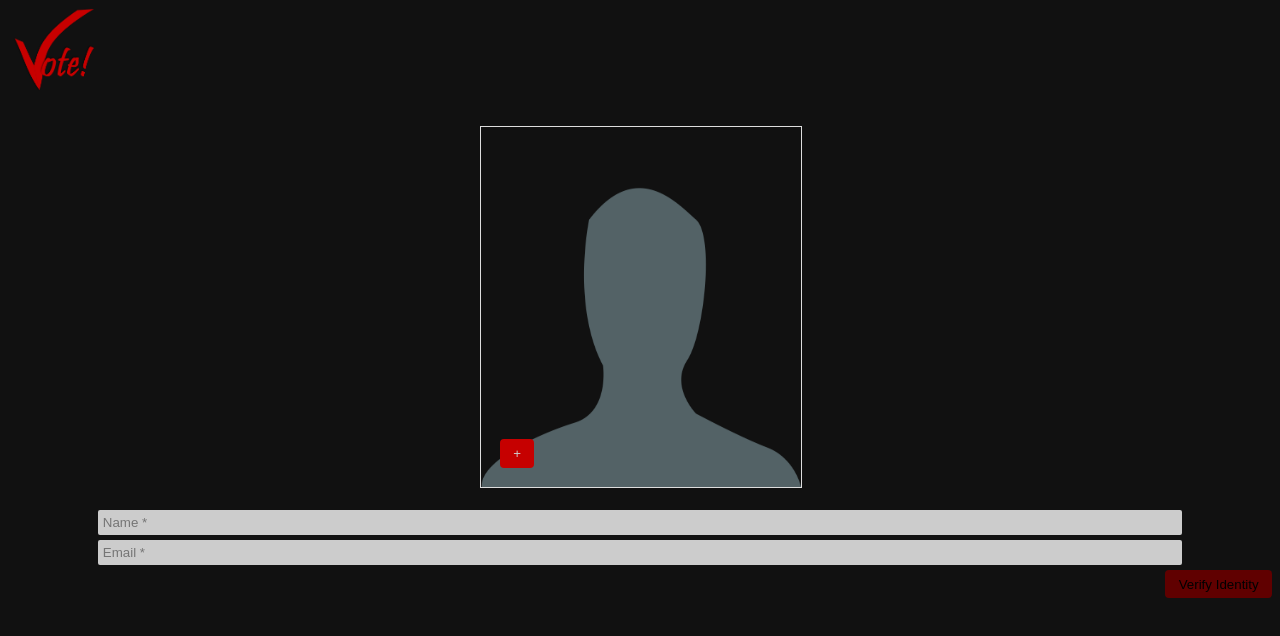
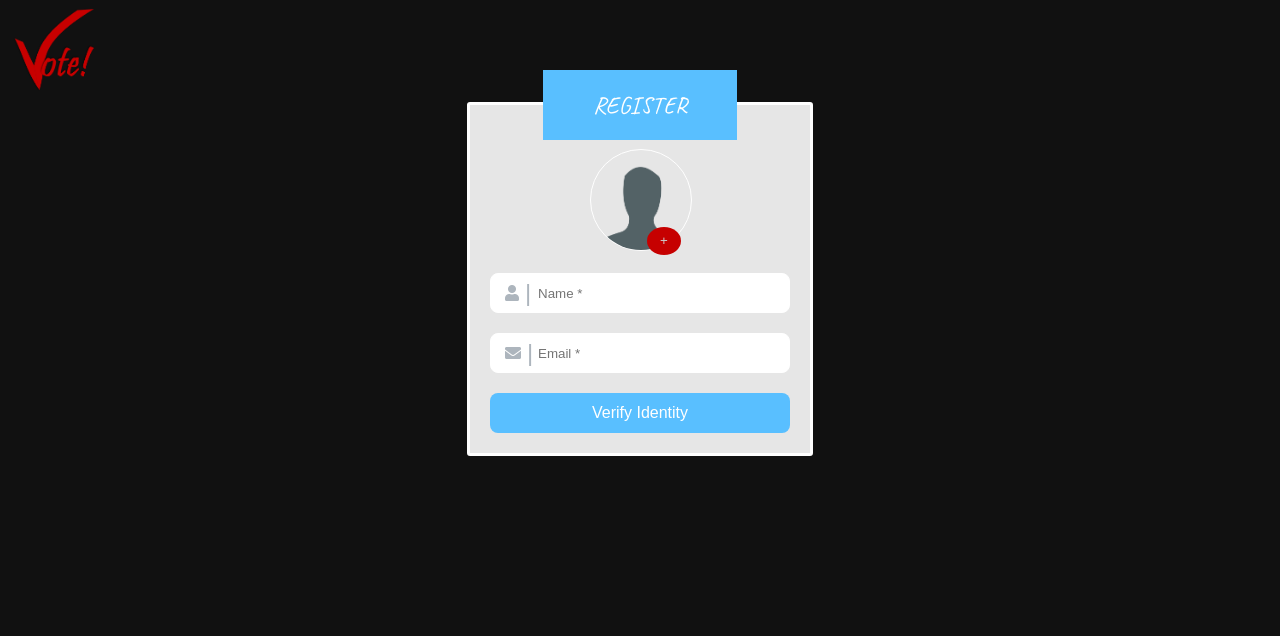
Before and after one commit to misterBIT/serverless-example, a Vue app: page /#/register in a window 1280 px wide. Shown: the top 636 px of the page. Built offline with nearby package versions, Linux system fonts and the light colour scheme; no server answers; the database is empty.

Commit message:
form styles

```diff
--- a/public/index.html
+++ b/public/index.html
@@ -6,6 +6,7 @@
   <meta http-equiv="X-UA-Compatible" content="IE=edge">
   <meta name="viewport" content="width=device-width,initial-scale=1.0">
   <link rel="icon" href="<%= BASE_URL %>favicon.ico">
+  <link rel="stylesheet" href="https://use.fontawesome.com/releases/v5.6.3/css/all.css" integrity="sha384-UHRtZLI+pbxtHCWp1t77Bi1L4ZtiqrqD80Kn4Z8NTSRyMA2Fd33n5dQ8lWUE00s/" crossorigin="anonymous">
   <title>serverless-example</title>
 </head>
 
--- a/src/assets/css/_btns.scss
+++ b/src/assets/css/_btns.scss
@@ -20,15 +20,22 @@
 .btn-identify {
   @include btn();
   float: right;
+  font-size: 16px;
+  background: $registerColor !important;
+  color: #fff!important;
+  width: 100%;
+  height: 40px;
+  border-radius: 8px;
 }
 .btn-register {
   @include btn();
 }
 .btn-set-photo {
     @include btn();
-      position: relative;
-      top: -60px;
-      left: 20px;
+    position: absolute;
+    bottom: -6px;
+    right: 9px;
+    border-radius: 50%;
 }
 .btn-show {
   @include btn();
--- /dev/null
+++ b/src/assets/css/_form.scss
@@ -0,0 +1,50 @@
+.field {
+    $border-radius: 8px;
+    $sides-pd: 15px;
+    $color: rgb(173, 181, 189);
+
+    position: relative;
+    border-radius: $border-radius;
+    height: 40px;
+    margin: 0 0 20px 0;
+    color: $color;
+
+    .field-icon {
+      position: absolute;
+      top: 0;
+      bottom: 0;
+      left: $sides-pd;
+      display: flex;
+      align-items: center;
+
+      &::after {
+        content: "|";
+        font-family: sans-serif;
+        margin: 0 0 0 6px;
+      }
+
+      .fas {
+        font-size: 16px;
+        color: $color;
+      }
+    }
+
+    .field-input {
+      outline: none;
+
+      margin: 0;
+      padding: 0;
+      left: 0;
+      height: 100%;
+      padding: 0 $sides-pd 0 47px;
+      border-radius: $border-radius;
+      width: 100%;
+      box-sizing: border-box;
+      background-color: #ffffff;
+      border: 1px solid #ffffff;
+
+      &:active, &:hover, &:focus {
+        border-color: #00af00;
+      }
+    }
+}
--- /dev/null
+++ b/src/assets/css/_variables.scss
@@ -0,0 +1,4 @@
+
+$mainColor: #c60000;
+$bgColor: #111;
+$registerColor: #59bfff;
--- a/src/assets/css/main.scss
+++ b/src/assets/css/main.scss
@@ -2,12 +2,10 @@
 
 @import url('https://fonts.googleapis.com/css?family=Caveat');
 
-
-$mainColor: #c60000;
-$bgColor: #111;
-
+@import "variables";
 @import "base";
 @import "btns";
+@import "form";
 
 .candidates {
   > section {
@@ -56,19 +54,3 @@ $bgColor: #111;
     }
   }
 }
-
-
-.img-container {
-  position: relative;
-  width: 320px;
-  height: 360px;
-  margin: 1em auto;
-  a {
-    text-decoration: none;
-  }
-  img {
-    width: 100%;
-    height: 100%;
-    border: 1px solid #ddd;
-  }
-}
--- a/src/views/Register.vue
+++ b/src/views/Register.vue
@@ -1,13 +1,24 @@
 <template>
   <div class="register-container">
-    <form @submit.prevent="register">
+    <div class="register-title">register</div>
+    <form @submit.prevent="register" class="form-register">
+
       <photo-capture  class="img-container" v-if="isCameraVisible" v-model="user.imgData"></photo-capture>
       <div v-else class="img-container">
         <img :src="getImgUrl" alt="image">
         <button type="button" class="btn-set-photo" @click="showCamera">+</button>
       </div>
-      <input type="text" v-model="user.name" placeholder="Name *">
-      <input type="text" v-model="user.email" placeholder="Email *">
+
+      <div class="field">
+        <label class="field-icon"><i class="fas fa-user"></i></label>
+        <input type="text" class="field-input" v-model="user.name" placeholder="Name *">
+      </div>
+
+      <div class="field">
+        <label class="field-icon"><i class="fas fa-envelope"></i></label>
+        <input type="text" class="field-input" v-model="user.email" placeholder="Email *">
+      </div>
+
       <button :disabled="!isValid" type="submit" class="btn-identify">Verify Identity</button>
     </form>
   </div>
@@ -56,4 +67,50 @@ export default {
 </script>
 
 <style lang="scss">
+@import "../assets/css/_variables.scss";
+
+.register-container {
+  background-color: #e6e6e6;
+  display: flex;
+  flex-direction: column;
+  justify-content: space-between;
+  margin: 0 auto;
+  align-items: center;
+  width: fit-content;
+  min-width: 300px;
+  padding: 20px;
+  border: 3px solid #ffffff;
+  border-radius: 3px;
+  position: relative;
+
+  .register-title {
+    position: absolute;
+    top: -35px;
+    text-transform: uppercase;
+    background-color: $registerColor;
+    padding: 20px 50px;
+  }
+
+  .img-container {
+    position: relative;
+    width: 100px;
+    height: 100px;
+    margin: 1em auto;
+
+    a {
+      text-decoration: none;
+    }
+
+    img {
+      width: 100%;
+      height: 100%;
+      border: 1px solid #fff;
+      border-radius: 50%;
+    }
+  }
+
+  .form-register {
+    width: 100%;
+  }
+}
 </style>
```
Also changed, not shown: 1 other file (tests, documents, lock files or other folders). Lines whose indentation alone changed are shown as unchanged.
